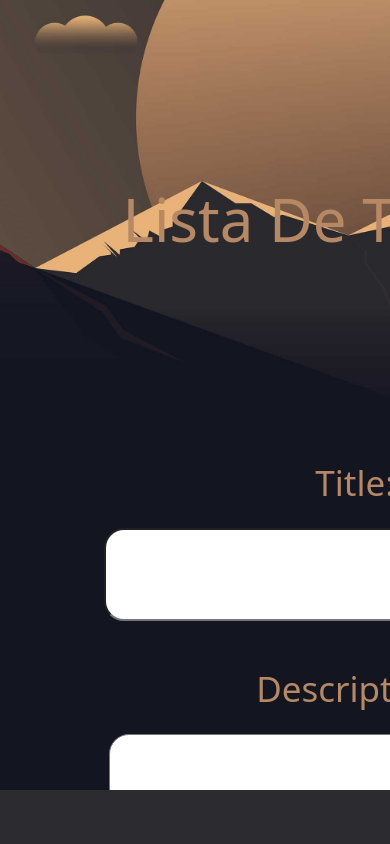
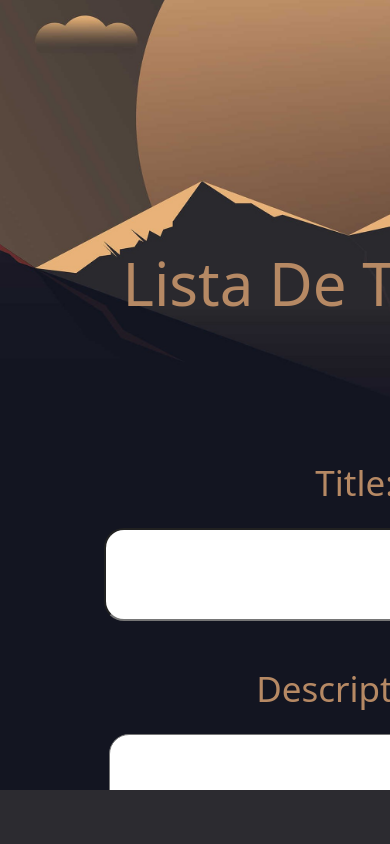
Before and after one commit to MaJoReGo/TallerMJListTasks, a React (Vite) app: page / in a window 390 px wide. Shown: the top 844 px of the page. Built offline with nearby package versions, Linux system fonts and the light colour scheme; a web font is replaced by a local one.

Commit message:
Arreglando Media Queries

```diff
--- a/src/components/Layouts/Header/Header.css
+++ b/src/components/Layouts/Header/Header.css
@@ -48,4 +48,8 @@ header h1 {
 header {
     width: 77vh;
 }
+header h1 {
+  margin: 0;
+  margin-top: 15vh;
 }
+}
--- a/src/components/Layouts/Main/Main.css
+++ b/src/components/Layouts/Main/Main.css
@@ -52,7 +52,8 @@ p {
 }
 
   @media(max-width:768px){
-  .task {
-      margin-left: 229px;
+    .task {
+      margin-left: 426px;
+      padding: 10px 50px;
   }
   }
```
